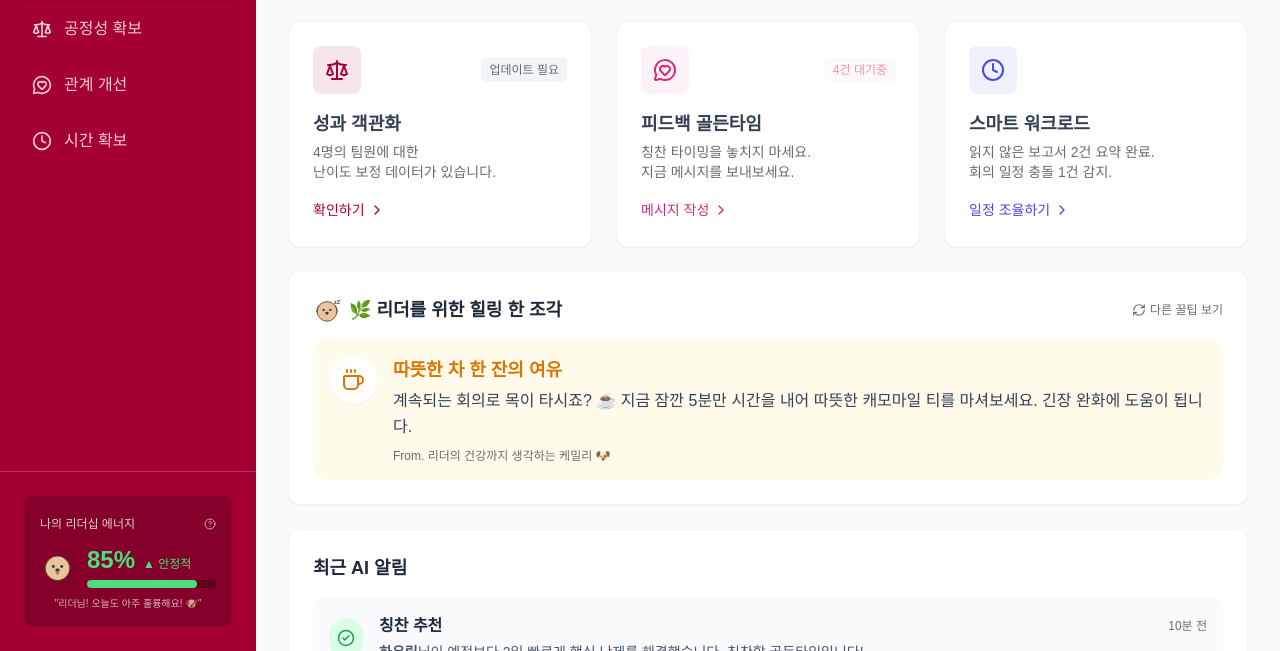
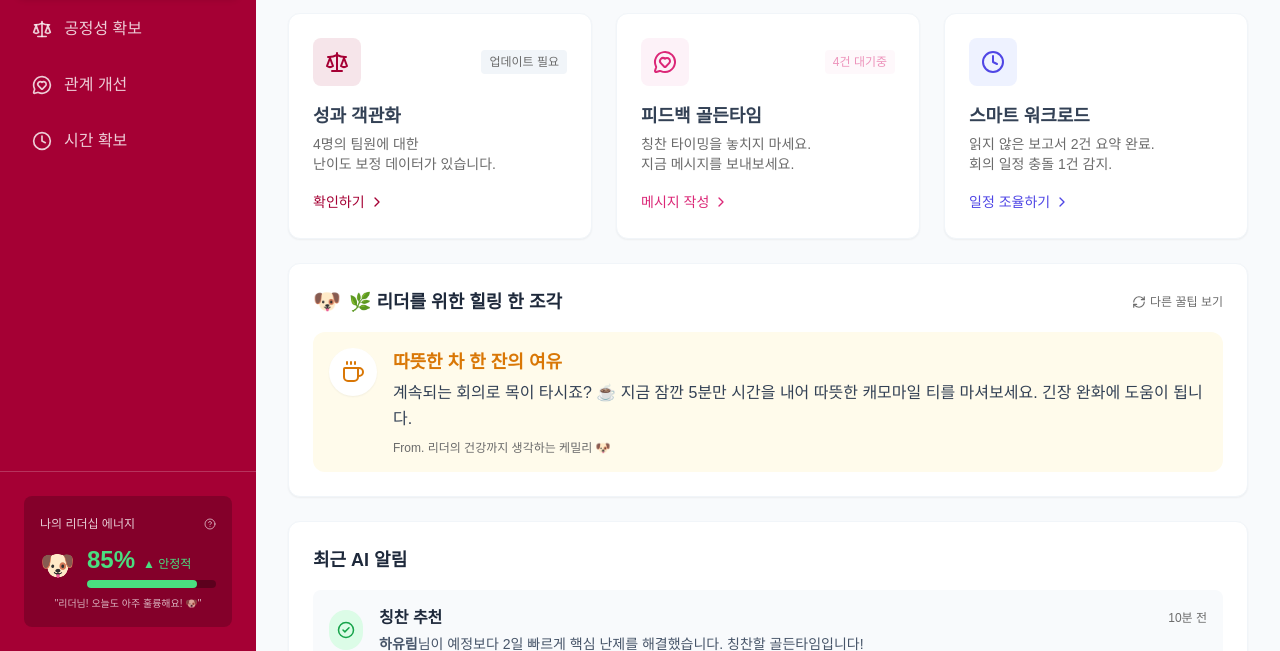
Before and after one commit to sangyong3704/LG_Chem_practice, a plain HTML site: page index.html in a window 1280 px wide. Shown: the part 149-800 px from the top of the page. Drawn offline with nearby package versions, Linux system fonts and the light colour scheme; a web font is replaced by a local one.

Commit message:
Update index.html
Signed-off-by: sangyong3704 <sangyong3704@gmail.com>

```diff
--- a/index.html
+++ b/index.html
@@ -358,7 +358,7 @@
                     </header>
 
                     <div class="grid grid-cols-1 lg:grid-cols-3 gap-6">
-                        <!-- News Section (New) -->
+                        <!-- News Section -->
                         <div class="lg:col-span-3 bg-white rounded-xl shadow-sm border border-slate-100 p-6">
                             <h3 class="font-semibold text-slate-700 mb-4 flex items-center">
                                 <i data-lucide="newspaper" width="18" class="mr-2 text-orange-500"></i>
@@ -535,26 +535,15 @@
         // --- Functions ---
 
         function getPuppySVG(emotion = 'happy', size = 40) {
-            const colors = { fur: '#E8C59C', ears: '#8B5A2B', tongue: '#FF6B6B' };
-            let extras = '';
-            if(emotion === 'smart') {
-                extras = `<g opacity="0.8"><circle cx="38" cy="50" r="8" stroke="#333" stroke-width="2" fill="none"/><circle cx="62" cy="50" r="8" stroke="#333" stroke-width="2" fill="none"/><line x1="46" y1="50" x2="54" y2="50" stroke="#333" stroke-width="2"/></g>`;
-            } else if(emotion === 'sleepy') {
-                extras = `<g><path d="M34 48 Q38 52 42 48" stroke="#333" stroke-width="2" fill="none" /><path d="M58 48 Q62 52 66 48" stroke="#333" stroke-width="2" fill="none" /><text x="75" y="30" font-size="20" fill="#5C3D1E">zZ</text></g>`;
-            } else if(emotion === 'happy') {
-                 extras = `<path d="M46 68Q50 78 54 68" fill="${colors.tongue}" stroke="#333" stroke-width="1"/>`;
+            // Removed SVG logic, replaced with simple Emoji
+            const fontSize = Math.max(20, size * 0.8);
+            let emoji = '🐶';
+
+            if (emotion === 'sleepy') {
+               emoji = '🐶';
             }
 
-            return `<svg width="${size}" height="${size}" viewBox="0 0 100 100" fill="none" xmlns="http://www.w3.org/2000/svg">
-                <path d="M20 35C20 35 10 50 15 60C20 70 30 45 30 45" fill="${colors.ears}" stroke="#5C3D1E" stroke-width="3" stroke-linecap="round" stroke-linejoin="round"/>
-                <path d="M80 35C80 35 90 50 85 60C80 70 70 45 70 45" fill="${colors.ears}" stroke="#5C3D1E" stroke-width="3" stroke-linecap="round" stroke-linejoin="round"/>
-                <circle cx="50" cy="55" r="35" fill="${colors.fur}" stroke="#5C3D1E" stroke-width="3"/>
-                <circle cx="38" cy="50" r="4" fill="#333"/>
-                <circle cx="62" cy="50" r="4" fill="#333"/>
-                <ellipse cx="50" cy="60" rx="6" ry="4" fill="#333"/>
-                <path d="M45 65Q50 70 55 65" stroke="#333" stroke-width="2" stroke-linecap="round"/>
-                ${extras}
-            </svg>`;
+            return `<div style="font-size: ${fontSize}px; line-height: 1; display: flex; justify-content: center; align-items: center; cursor: default;">${emoji}</div>`;
         }
 
         function switchTab(tabName) {
```
